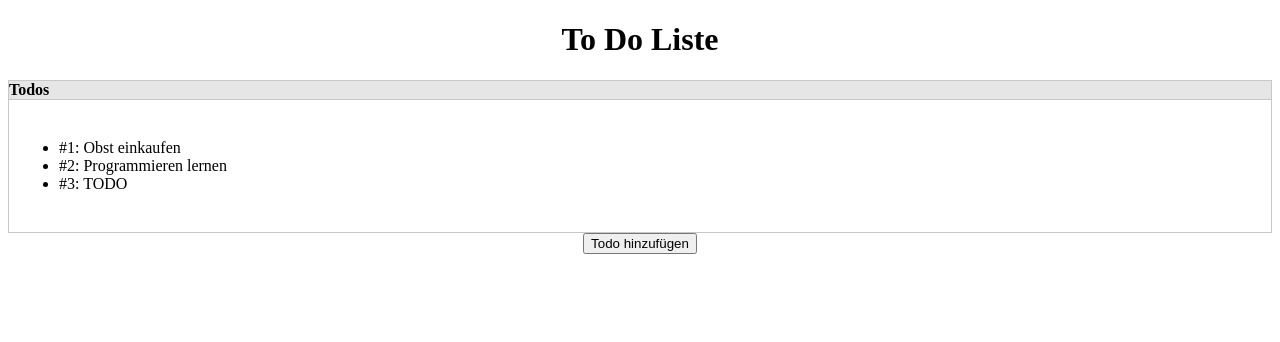
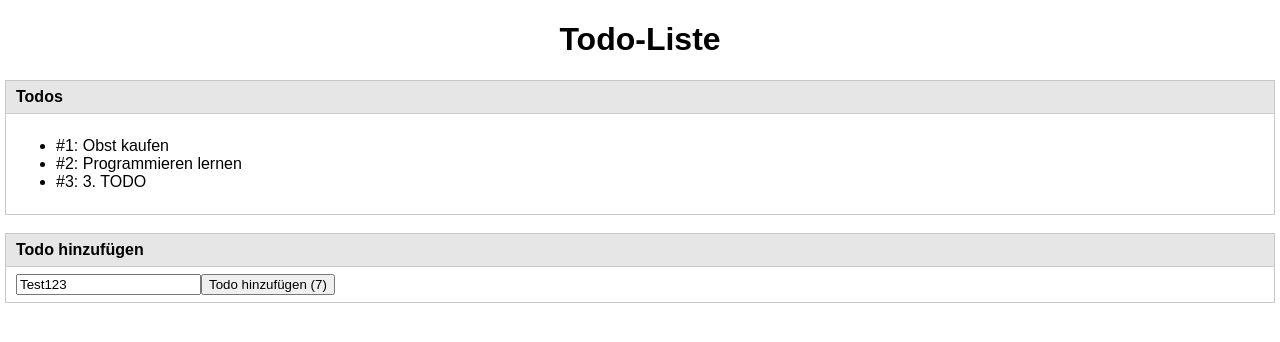
Before and after one commit to LucModolo/reactcourse, a React (Create React App) app: page / in a window 1280 px wide. Shown: the top 342 px of the page. Built offline with nearby package versions, Linux system fonts and the light colour scheme.

Commit message:
Stand Kurs 28

```diff
--- a/src/App.css
+++ b/src/App.css
@@ -2,28 +2,6 @@
   text-align: center;
 }
 
-.App-logo {
-  animation: App-logo-spin infinite 20s linear;
-  height: 80px;
-}
-
-.App-header {
-  background-color: #222;
-  height: 150px;
-  padding: 20px;
-  color: white;
-}
-
-.App-intro {
-  font-size: large;
-}
-
-@keyframes App-logo-spin {
-  from { transform: rotate(0deg); }
-  to { transform: rotate(360deg); }
-}
-
-
-.App-todo{
+.App-todo li {
   text-align: left;
 }
--- a/src/App.js
+++ b/src/App.js
@@ -1,51 +1,47 @@
-
-// Kurs 22 Excurs rendering
-
 import React, { Component } from 'react';
-import Button from "./Button";
-import Panel from "./Panel.js"
-import TodoList from './TodoList';
+import Panel from "./Panel";
+import TodoList from "./TodoList";
+import TodoAdd from "./TodoAdd";
 import './App.css';
 
+
 class App extends Component {
-  constructor(props){
+  constructor(props) {
     super(props);
     this.state = {
       todos: [
-      {id: 1, title: "Obst einkaufen"},
+        {id: 1, title: "Obst kaufen"},
         {id: 2, title: "Programmieren lernen"},
-      {id: 3, title: "TODO"}
+        {id: 3, title: "3. TODO"}
       ]
     }
     this.addTodo = this.addTodo.bind(this);
   }
 
-  addTodo(){
+  addTodo(title) {
     let todos = this.state.todos;
-    let maxID = 0;
-    for(let todo of todos){
-      if (todo.id > maxID) {
-        maxID = todo.id;
+    let maxId = 0;
+    for(let todo of todos) {
+      if (todo.id > maxId) {
+        maxId = todo.id;
       }
     }
 
-    todos.unshift({id: (maxID + 1), title: "4. Todo"});
+    todos.unshift({id: (maxId + 1), title: title});
     this.setState({
-      todos:todos
+      todos: todos
     })
-
   }
 
-  render(){
+  render() {
     return (
       <div className="App">
-          <h1>To Do Liste</h1>
-
-            <TodoList todos={this.state.todos}/>
-
-            <button onClick={this.addTodo}>Todo hinzufügen</button>
+        <h1>Todo-Liste</h1>
+        <TodoList todos={this.state.todos} />
+        <br />
+        <TodoAdd onAdd={this.addTodo} />
       </div>
-          )
+    );
   }
 }
 
--- a/src/Panel.css
+++ b/src/Panel.css
@@ -1,18 +1,18 @@
-.Panel{
-    border: 1px solid rgb(200,200,200);
-    color:rgb(0, 0, 0);
+.Panel {
+     border: 1px solid rgb(200, 200, 200);
+     margin: auto 5px;
 }
 
-.Panel-title{
+.Panel-title {
     margin-top: 0px;
     margin-bottom: 0px;
-    border-bottom: 1px solid rgb(200,200,200);
-    background-color: rgb(230,230,230);
-    padding: 7px 10 px;
-    text-align:left;
-}
-
-.Panel-content{
+    border-bottom: 1px solid rgb(200, 200, 200);
+    background-color: rgb(230, 230, 230);
     padding: 7px 10px;
     text-align: left;
 }
+
+.Panel-content {
+    padding: 7px 10px;
+    text-align: left;
+}
--- a/src/Panel.js
+++ b/src/Panel.js
@@ -1,16 +1,22 @@
 import React, { Component } from 'react';
-import "./Panel.css"
+import "./Panel.css";
+
 class Panel extends Component {
-  render() {
 
-    console.log(this);
-    return (
-      <div className="Panel">
-        <h4 className= "Panel-title" >{this.props.title}</h4>
-        <p className= "Panel-content">{this.props.children}</p>
-      </div>
-    );
-  }
+    render() {
+        console.log(this);
+        return (
+            <div className="Panel">
+                <h4 className="Panel-title">
+                    {this.props.title}
+                </h4>
+                <div className="Panel-content">
+                    {this.props.children}
+                </div>
+            </div>
+        )
+    }
+
 }
 
 export default Panel;
--- /dev/null
+++ b/src/TodoAdd.js
@@ -0,0 +1,45 @@
+import React, { Component } from 'react';
+import Panel from "./Panel";
+
+class TodoAdd extends Component {
+
+    constructor(props) {
+        super(props);
+
+        this.onTodoAdd = this.onTodoAdd.bind(this);
+        this.onTodoInputChange = this.onTodoInputChange.bind(this);
+
+        this.state = {
+            newTodo: "Test123"
+        }
+    }
+
+    onTodoAdd() {
+        this.props.onAdd(this.state.newTodo);
+    }
+
+    onTodoInputChange(event) {
+        this.setState({
+            newTodo: event.target.value
+        })
+    }
+
+    render() {
+        return (
+            <Panel title="Todo hinzufügen">
+                <input
+                    type="text"
+                    onChange={this.onTodoInputChange}
+                    value={this.state.newTodo}
+                />
+                {(this.state.newTodo != "" ? (
+                    <button onClick={this.onTodoAdd}>
+                        Todo hinzufügen ({this.state.newTodo.length})
+                    </button>
+                ) : null)}
+            </Panel>
+        )
+    }
+}
+
+export default TodoAdd;
--- a/src/index.js
+++ b/src/index.js
@@ -1,13 +1,15 @@
 import React from 'react';
 import ReactDOM from 'react-dom';
 import App from './App';
+import './index.css';
 
-
-let numbers = [2,3,5];
+/*
+let numbers = [2, 3, 5];
 let numbersNew = numbers.map(function(item) {
   return item * item;
 })
-
+console.log(numbersNew);
+*/
 
 ReactDOM.render(
   <App />,
```
Also changed, not shown: src/TodoList.js (+3 -8 lines), 1 other file (tests, documents, lock files or other folders). Lines whose indentation alone changed are shown as unchanged.
